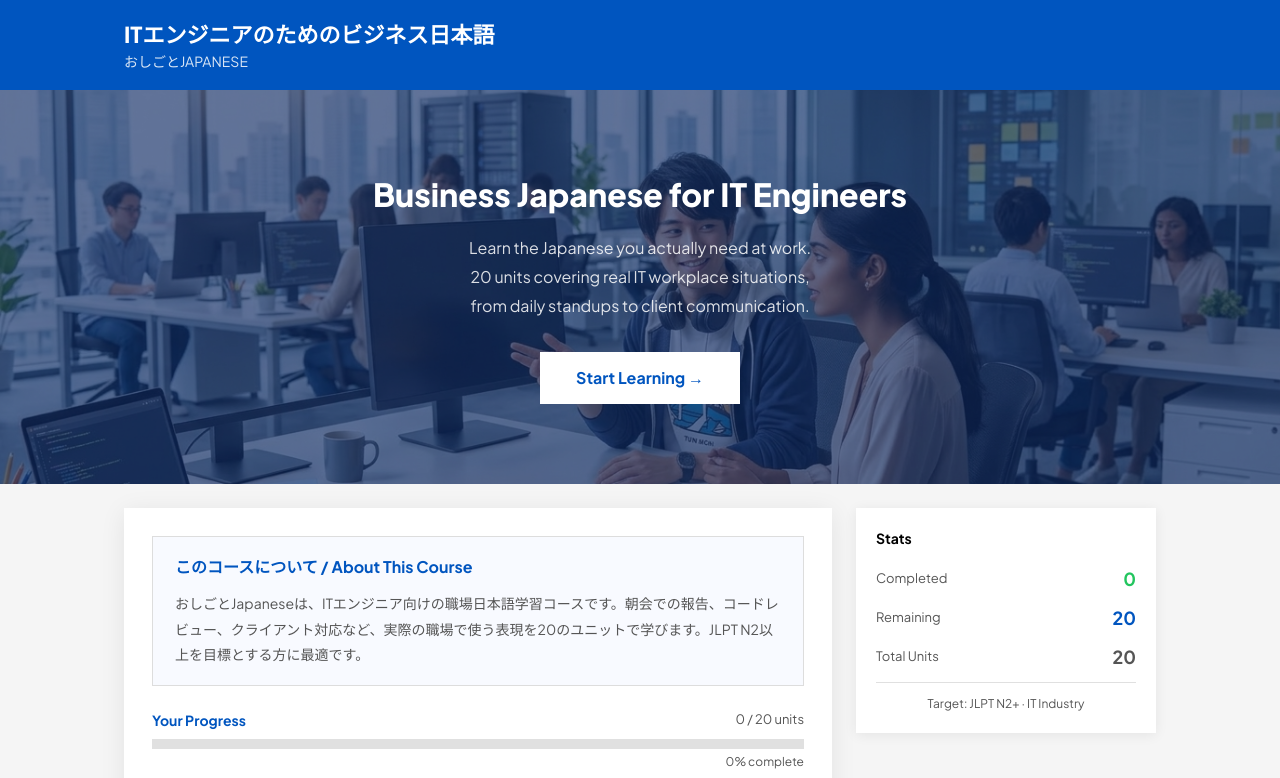
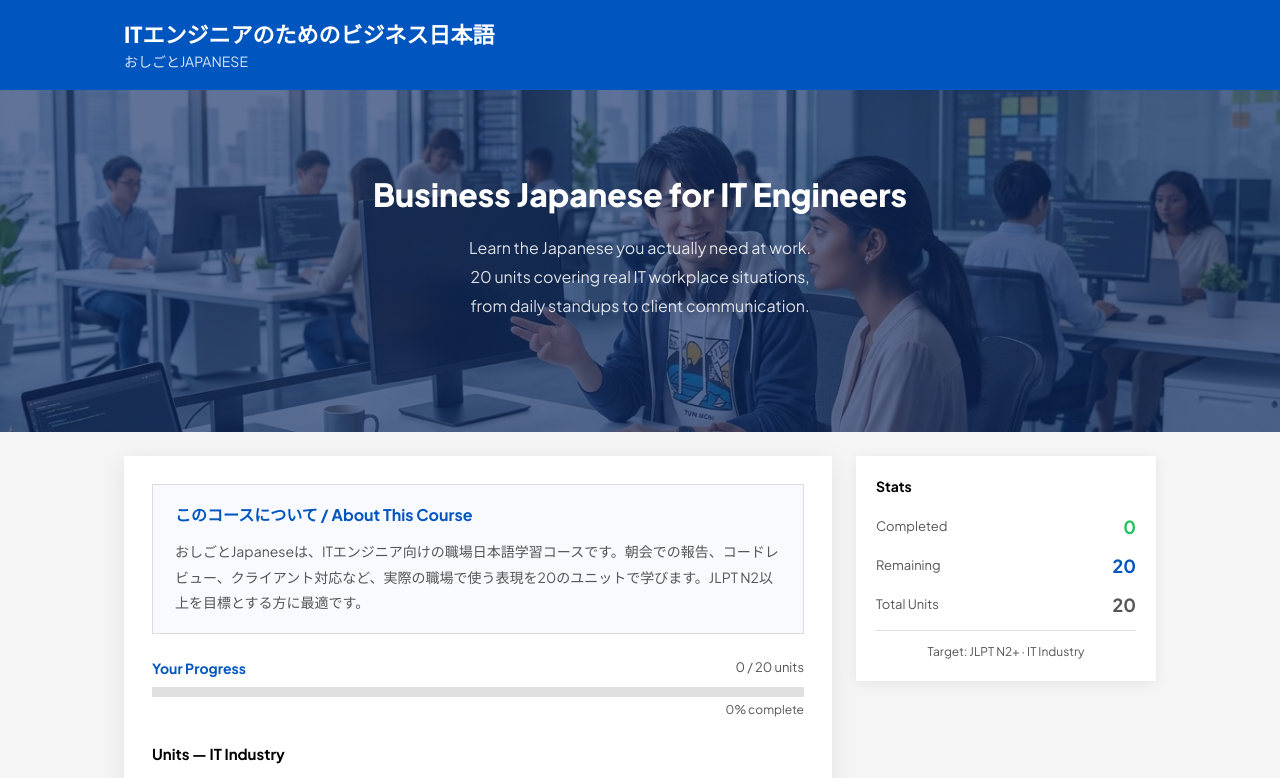
Before and after one commit to oyako99jp/oshigoto-japanese-next, a Next.js app: page /it in a window 1280 px wide. Shown: the top 778 px of the page. Built offline with nearby package versions, Linux system fonts and the light colour scheme.

Commit message:
KVのボタン削除、トップのComing soon変更

```diff
--- a/src/app/interview/InterviewPageClient.tsx
+++ b/src/app/interview/InterviewPageClient.tsx
@@ -379,11 +379,6 @@ function HeroSection({ onStart }: { onStart: () => void }) {
           10 units covering every stage of the Japanese job interview,<br />
           from your resume to salary negotiation.
         </p>
-        <button onClick={onStart} style={{ background: "#ffffff", color: "#e61923", border: "none", borderRadius: 0, padding: "14px 36px", fontSize: 16, fontWeight: 700, cursor: "pointer" }}
-          onMouseEnter={e => { (e.currentTarget as HTMLButtonElement).style.background = "#fce4e6"; }}
-          onMouseLeave={e => { (e.currentTarget as HTMLButtonElement).style.background = "#ffffff"; }}>
-          Start Learning →
-        </button>
       </div>
     </div>
   );
--- a/src/app/it/ITPageClient.tsx
+++ b/src/app/it/ITPageClient.tsx
@@ -451,11 +451,6 @@ function HeroSection({ onStart }: { onStart: () => void }) {
           20 units covering real IT workplace situations,<br />
           from daily standups to client communication.
         </p>
-        <button onClick={onStart} style={{ background: "#ffffff", color: "#0055BF", border: "none", borderRadius: 0, padding: "14px 36px", fontSize: 16, fontWeight: 700, cursor: "pointer" }}
-          onMouseEnter={e => { (e.currentTarget as HTMLButtonElement).style.background = "#e8eef8"; }}
-          onMouseLeave={e => { (e.currentTarget as HTMLButtonElement).style.background = "#ffffff"; }}>
-          Start Learning →
-        </button>
       </div>
     </div>
   );
--- a/src/app/page.tsx
+++ b/src/app/page.tsx
@@ -139,7 +139,7 @@ export default function TopPage() {
             <div className="tp-course-card" style={{ border: `4px solid ${black}`, background: yellow, padding: 32, display: "flex", flexDirection: "column", justifyContent: "space-between", minHeight: 400, boxShadow: shadowBlack, opacity: 0.9 }}>
               <div>
                 <span style={{ background: black, color: white, fontSize: 11, fontWeight: 900, letterSpacing: "0.1em", padding: "4px 12px", border: `2px solid ${white}`, textTransform: "uppercase", marginBottom: 24, display: "inline-block" }}>COMING SOON</span>
-                <h3 style={{ fontSize: 40, fontWeight: 900, color: black, lineHeight: 1.1, marginBottom: 16, fontFamily: "'Plus Jakarta Sans', sans-serif" }}>TRAVEL<br />JAPAN</h3>
+                <h3 style={{ fontSize: 40, fontWeight: 900, color: black, lineHeight: 1.1, marginBottom: 16, fontFamily: "'Plus Jakarta Sans', sans-serif" }}>仕事で使う<br />カタカナ語</h3>
               </div>
               <div style={{ color: black, fontWeight: 900, opacity: 0.3, textAlign: "right", fontSize: 20 }}>03</div>
             </div>
```
